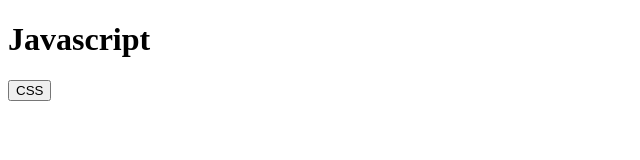
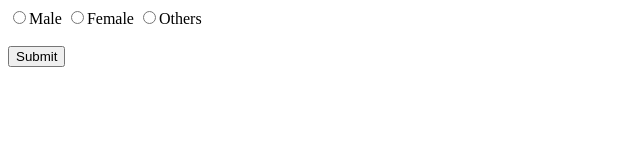
Before and after one commit to YaminiKandi/JavaScript, a plain HTML site: page index.html in a window 1280 px wide. Shown: the whole page, without its empty margins (0-640 px from the left). Drawn offline with Linux system fonts and the light colour scheme.

Commit message:
adding JavaScript notes

```diff
--- a/app.js
+++ b/app.js
@@ -1,3 +1,10 @@
-function addCss() {
-    document.getElementById("txt").style.color="red";
+function submitClick() {
+    var gender = document.getElementsByClassName("gender");
+    var len = gender.length;
+    var msg = document.getElementById("res")
+    for(var i=0; i<len; i++){
+        if(gender[i].checked){
+            res.innerHTML = gender[i].value;
+        }
+    }
 }
--- a/index.html
+++ b/index.html
@@ -4,7 +4,10 @@
         <script src="app.js"></script>
     </head>
     <body>
-        <h1 id="txt">Javascript</h1>
-        <button type="button" onclick="addCss()">CSS</button>
+        <input type="radio" name="gender" class="gender" value="Male"/>Male
+        <input type="radio" name="gender" class="gender" value="Female"/>Female
+        <input type="radio" name="gender" class="gender" value="Others"/>Others <br><br>
+        <button type="button" onclick="submitClick()">Submit</button>
+        <h1 id="res"></h1>
     </body>
 </html>
```
Also changed, not shown: 1 other file.
